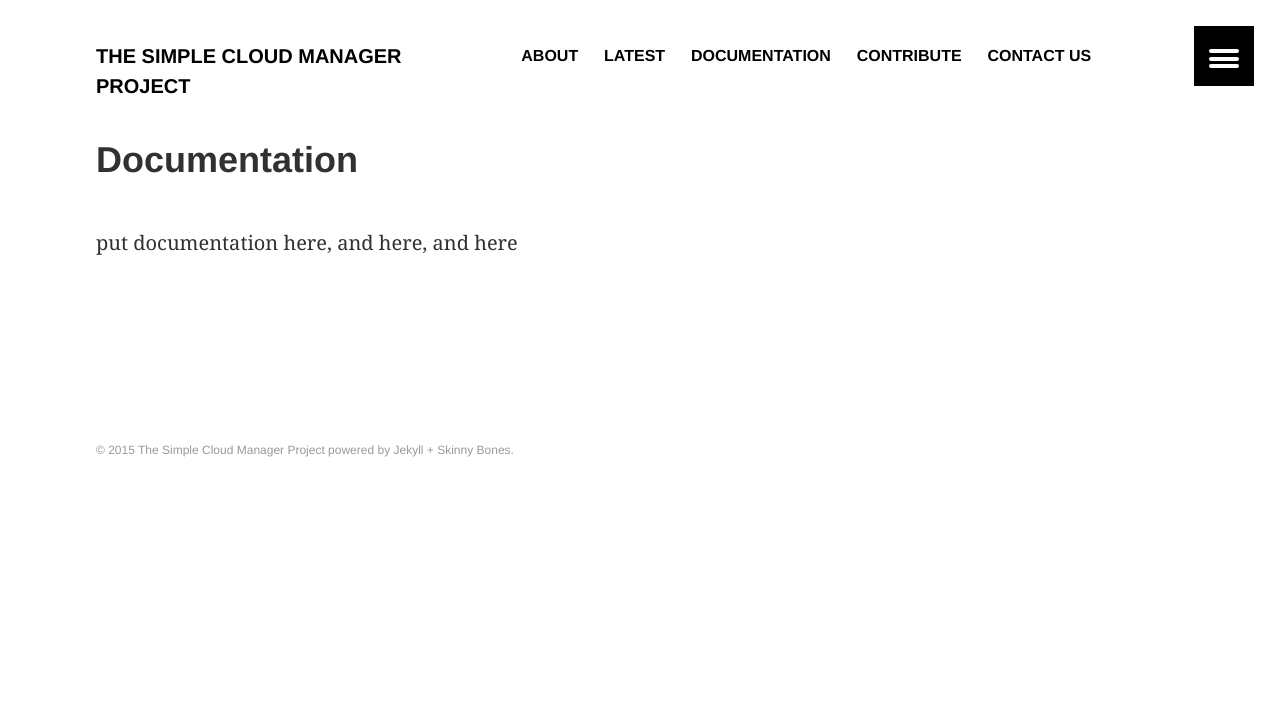
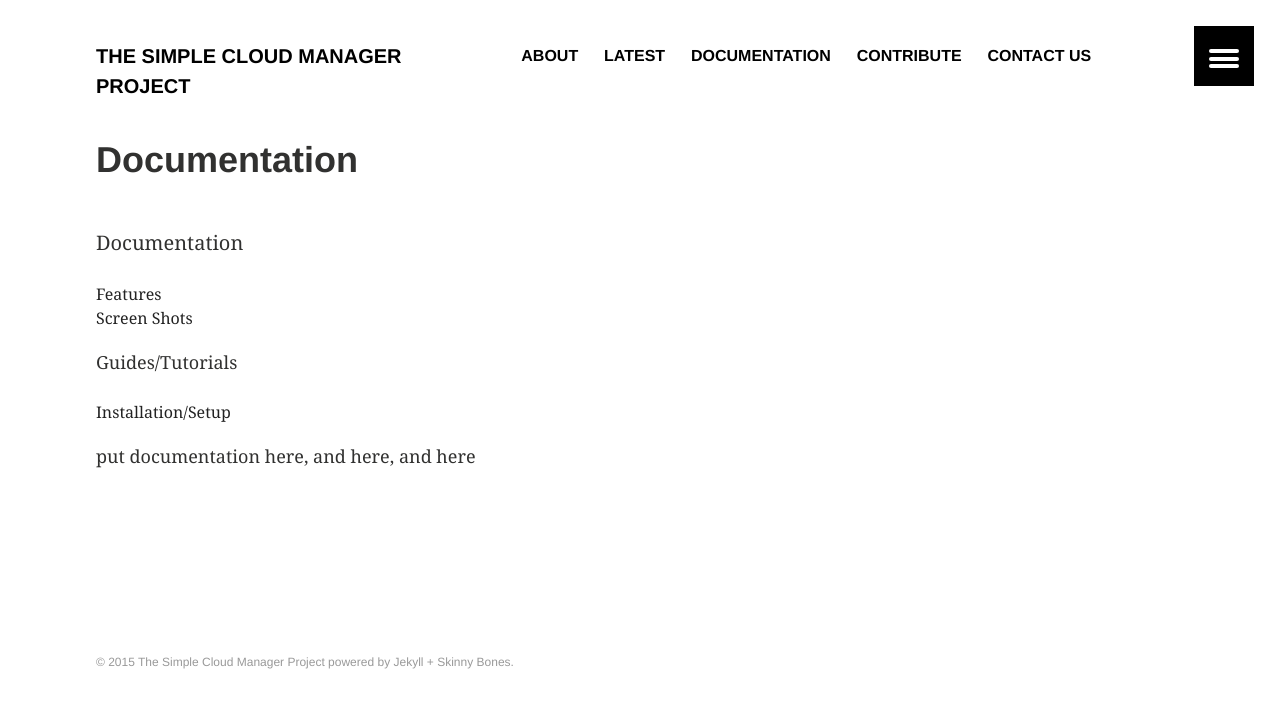
Before and after one commit to brentstineman/SimpleCloudManagerProject.github.io, a Jekyll site: the page built from _docs/index.md, in a window 1280 px wide. Shown: the top 708 px of the page. Built offline with Jekyll 4.4.1, drawn with Linux system fonts in a browser that asks for light colours.

Commit message:
more changes to layout

```diff
--- a/_config.yml
+++ b/_config.yml
@@ -31,5 +31,5 @@ owner:
   avatar: bio-photo.jpg # 160x160 px image for author byline
 disqus-shortname:
 
-
+include: ["_docs"]
 exclude: ["lib", "config.rb", ".sass-cache", "Capfile", "config", "log", "Rakefile", "Rakefile.rb", "tmp", "*.sublime-project", "*.sublime-workspace", "Gemfile", "Gemfile.lock", "README.md", "LICENSE", "node_modules", "Gruntfile.js", "package.json"]
--- a/_data/navigation.yml
+++ b/_data/navigation.yml
@@ -10,7 +10,7 @@
   excerpt: "Find the latest news/info on what we're up too"
 
 - title: Documentation
-  url: /documentation
+  url: /docs
   excerpt: "How to guides covering install, setup, usage. "
 
 - title: Contribute
--- a/documentation/index.md
+++ b/_docs/index.md
@@ -1,7 +1,10 @@
 ---
 layout: archive
-permalink: /documentation
+permalink: /docs/
 title: "Documentation"
+collection: docs
 ---
 
+{% include document-list.html %}
+
 put documentation here, and here, and here
--- /dev/null
+++ b/_includes/document-list.html
@@ -0,0 +1,19 @@
+<p>Documentation</p>
+<div class="bullets">
+	{% for page in site.pages %}{% if page.collection == 'docs' and page.category == 'documentation' %}
+		<div>
+			<a href="{{ site.url }}{{ page.url }}">{{ page.title }}</a>
+		</div><!-- /.bullet-icon -->
+	{% endif %}{% endfor %}
+</div><!-- /.bullets -->
+
+<p>Guides/Tutorials</p>
+<div class="bullets">
+	{% for page in site.pages %}{% if page.collection == 'docs' and page.category == 'guide' %}
+	<div class="bullet three-col-bullet">
+		<div>
+			<a href="{{ site.url }}{{ page.url }}">{{ page.title }}</a>
+		</div><!-- /.bullet-icon -->
+	</div><!-- /.bullet -->
+	{% endif %}{% endfor %}
+</div><!-- /.bullets -->
```
Also changed, not shown: _docs/doc-features.md (added, +9 -0 lines), _docs/doc-screens.md (added, +9 -0 lines), _docs/guide-install.md (added, +9 -0 lines), contribute.md (+5 -1 lines).
